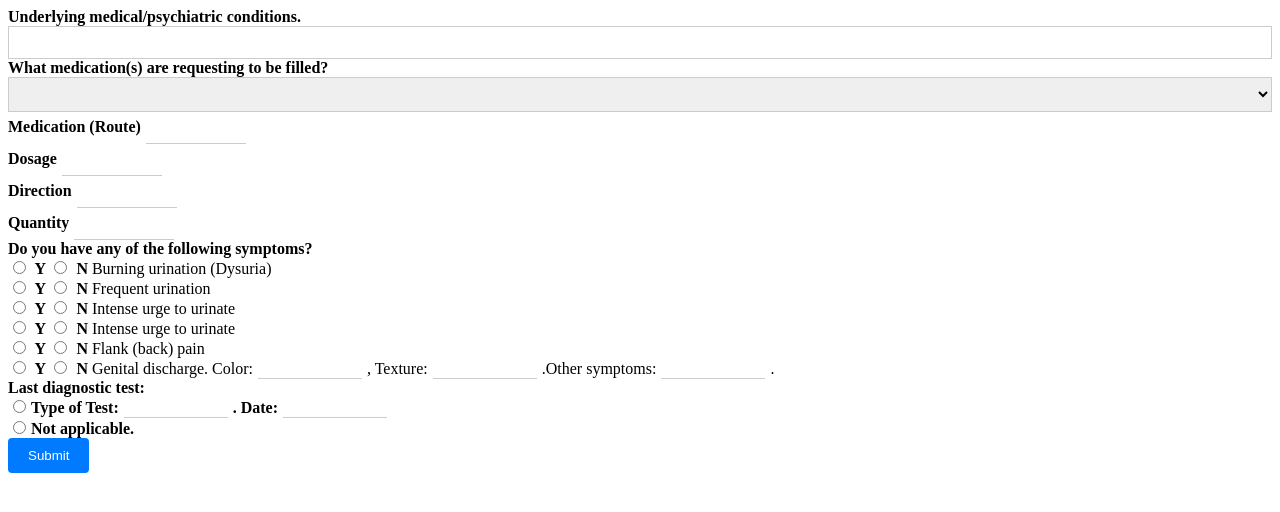
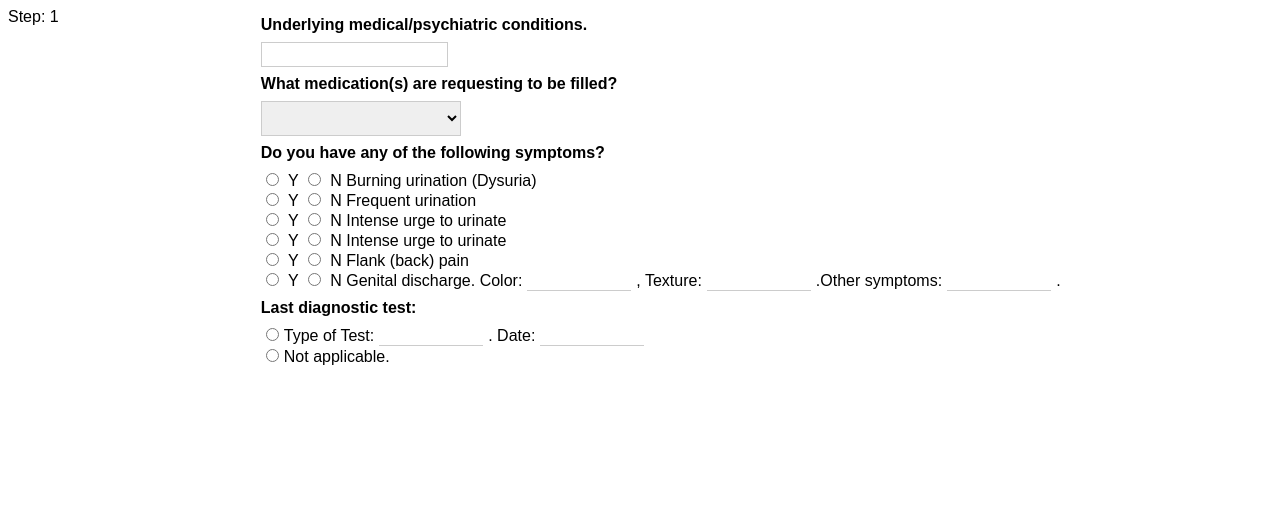
Before and after one commit to oossccaa/vueformdemo, a Vue app: page / in a window 1280 px wide. Shown: the top 512 px of the page. Built offline with nearby package versions, Linux system fonts and the light colour scheme.

Commit message:
新表單

```diff
--- a/package.json
+++ b/package.json
@@ -9,7 +9,8 @@
     "preview": "vite preview"
   },
   "dependencies": {
-    "vue": "^3.4.19"
+    "vue": "^3.4.19",
+    "vue-multiselect": "^3.0.0-beta.3"
   },
   "devDependencies": {
     "@vitejs/plugin-vue": "^5.0.4",
--- a/src/App.vue
+++ b/src/App.vue
@@ -1,7 +1,9 @@
 <script setup>
-import { ref, computed } from 'vue'
+import { ref, computed,nextTick } from 'vue'
+import Multiselect from 'vue-multiselect'
 import Customeized from './Customized.vue'
 const step = ref(1)
+const selectRef = ref(null);
 // option 可以是string也可以是object, string的話就會直接顯示label以及value, object的話會包含value以及contents陣列
 // visible 可以是string也可以是object, string的話就表示對應key欄位的value有值就會顯示, object的話就表示value必須符合key的value才會有值
 // 'key' or {visible: {key: 'key', value: 'value'}}
@@ -11,68 +13,55 @@ const data = ref([
     name: 'Form',
     fields: [
       { key: 'conditions', label: 'Underlying medical/psychiatric conditions.', value: '', type: 'text' },
-      { key: 'medication', label: 'What medication(s) are requesting to be filled?',
+      {
+        key: 'medication', label: 'What medication(s) are requesting to be filled?',
         value: '',
-        type: 'select',
+        type: 'medication',
         options: [
           'Aspirin',
           'Cocaine',
           'Oxycodone',
         ],
-        inputs: [
-          {
-            key: 'MedicationRoute',prefix: 'Medication (Route)',value: '',type: 'text',
-          },
-          {
-            key: 'Dosage',prefix: 'Dosage',value: '',type: 'text',
-          },
-          {
-            key: 'Direction',prefix: 'Direction',value: '',type: 'text',
-          },
-          {
-            key: 'Quantity', prefix: 'Quantity',value: '',type: 'text',
-          }
-        ]
-      },
-      {
+        list: [],
+        extend:  {
           key: 'For medication',
           label: 'For medication %medication. Are you regularly taking this medication?',
           value: '',
           type: 'radio',
-        options: ['Yes, I take it regularly.', 'No, I take it occasionally.','No, I take it as needed.',{
+          options: ['Yes, I take it regularly.', 'No, I take it occasionally.', 'No, I take it as needed.', {
             value: 'customized',
             contents: [
               {
-              key: 'discontinued', prefix: ' No, I have discontinued for',value: '',type: 'text',suffix: ' months.',
+                key: 'discontinued', prefix: 'No, I have discontinued for', value: '', type: 'text', suffix: ' months.',
               }
             ]
           }],
-        visible:'medication',
+        },
       },
       {
         key: 'symptoms',
         label: 'Do you have any of the following symptoms?',
         value: {},
         type: 'true-false',
-        options: ['Burning urination (Dysuria)','Frequent urination','Intense urge to urinate','Intense urge to urinate','Flank (back) pain',
+        options: ['Burning urination (Dysuria)', 'Frequent urination', 'Intense urge to urinate', 'Intense urge to urinate', 'Flank (back) pain',
           {
             value: 'customized',
             contents: [
               {
-                key: 'color',prefix: 'Genital discharge. Color:',value: '',type: 'text',suffix: ', ',
+                key: 'color', prefix: 'Genital discharge. Color:', value: '', type: 'text', suffix: ', ',
               },
               {
-                key: 'texture',prefix: 'Texture:',value: '',type: 'text',suffix: '.'
+                key: 'texture', prefix: 'Texture:', value: '', type: 'text', suffix: '.'
               },
               {
-                key: 'othersymptoms',prefix: 'Other symptoms:',value: '',type: 'text',suffix: '.'
+                key: 'othersymptoms', prefix: 'Other symptoms:', value: '', type: 'text', suffix: '.'
               }
             ]
           }
         ]
       },
       {
-        key: 'lastDiagnostic',label: 'Last diagnostic test:', value: '', type: 'radio',
+        key: 'lastDiagnostic', label: 'Last diagnostic test:', value: '', type: 'radio',
         options: [
           {
             value: 'customized',
@@ -118,20 +107,18 @@ const data = ref([
   // },
 ])
 
+const isCustomized = (option) => {
+  return typeof option !== 'string'
+}
+
 const currentStep = computed(() => {
   return data.value[step.value - 1]
 })
 
-const isCustomized = (option)=>{
-  return typeof option !== 'string'
-}
-
-const __formatLabel = (label,fields)=>{
-  console.log(label);
-  return label.replace(/%(\w+)/g, (match, key) => {
-    const field = fields.find(item => item.key === key);
-    if (field) {
-      return field.value;
+const __formatLabel = (label, name) => {
+  return label.replace(/%medication/g, (match, key) => {
+    if (name) {
+      return name;
     } else {
       return match;
     }
@@ -140,6 +127,25 @@ const __formatLabel = (label,fields)=>{
 
 const saveData = ref([]);
 
+const handleCreateMedication = async (value,index,extend)=>{
+  if(!value || currentStep.value.fields[index].list.some(item=>item.name === value)){
+    return
+  }
+  currentStep.value.fields[index].list.push({
+    name: value,
+    dosage: '',
+    direction: '',
+    quantity: '',
+    extend: JSON.parse(JSON.stringify(extend))
+  })
+  selectRef.value[0].selectedIndex = 0;
+  await nextTick();
+}
+
+const handleSelectExtend = (m,e)=>{
+  console.log(m,e.target.value);
+}
+
 const submitForm = () => {
 
   if (currentStep.value.next !== 0) {
@@ -147,7 +153,12 @@ const submitForm = () => {
   } else {
     step.value = 0;
     saveData.value = data.value.map(item => {
-      return item.fields.reduce((prev, curr) => {
+      return item.fields.reduce((prev, { type, value, options }) => {
+        if (['radio', 'checkbox'].includes(type)) {
+          if (value) {
+
+          }
+        }
         return {
           ...prev,
           [curr.key]: curr.value
@@ -157,12 +168,13 @@ const submitForm = () => {
     console.log('All Form Data:', saveData);
   }
 };
+
 const showFields = (field, fields) => {
   if (!field.visible) {
     return true; // 沒有設置 visible 屬性，默認顯示
   }
-  if(typeof field.visible ==='string') {
-    return fields.find(f=>f.key===field.visible).value
+  if (typeof field.visible === 'string') {
+    return fields.find(f => f.key === field.visible).value
   }
   const { key, value } = field.visible;
   return fields.some(f => f.key === key && f.value === value);
@@ -170,9 +182,14 @@ const showFields = (field, fields) => {
 </script>
 
 <template>
+  <div class="flex">
+    <div class="step-list">
+      Step: {{ step }}
+    </div>
+    <div class="step-form">
       <div v-if="step != 0">
-    <div v-for="(field, index) in currentStep.fields" :key="index" v-show="showFields(field, currentStep.fields)">
-      <label>{{ __formatLabel(field.label,currentStep.fields) }}</label>
+        <div class="step-form__item" v-for="(field, index) in currentStep.fields" :key="index" v-show="showFields(field, currentStep.fields)">
+          <label>{{field.label}}</label>
           <template v-if="field.type === 'radio'">
             <div v-for="(option, optionIndex) in field.options" :key="optionIndex">
               <label>
@@ -212,20 +229,39 @@ const showFields = (field, fields) => {
               <span v-else>{{ option }}</span>
             </div>
           </template>
-      <template v-else-if="field.type ==='select'">
-        <select v-model="field.value">
+          <template v-else-if="field.type === 'medication'">
+            <select ref="selectRef" @change="e=>handleCreateMedication(e.target.value,index,field.extend)">
+              <option value="null"></option>
               <option v-for="(option, optionIndex) in field.options" :key="optionIndex">{{ option }}</option>
             </select>
+            <template v-if="field.list.length">
+              <div class="medication__item" v-for="(medication, inputIndex) in field.list" :key="inputIndex">
+                <div>
+                  <label>Medication (Route)</label>
+                  <input type="text" class="blank bold" v-model="medication.name" />
+                  <label>Dosage</label>
+                  <input type="text" class="blank" v-model="medication.dosage" />
+                  <label>Direction</label>
+                  <input type="text" class="blank" v-model="medication.direction" />
+                  <label>Quantity</label>
+                  <input type="text" class="blank" v-model="medication.quantity" />
+                </div>
+                <div class="bold my-4">{{ __formatLabel(medication.extend.label, medication.name)  }}</div>
+                <div v-for="(option, optionIndex) in medication.extend.options" :key="optionIndex">
+                  <label>
+                    <input type="radio" :value="optionIndex" v-model="medication.extend.value" />
+                    <template v-if="isCustomized(option)">
+                      <Customeized :option="option" />
                     </template>
-      <div v-if="field.inputs">
-        <div v-for="(input, inputIndex) in field.inputs" :key="inputIndex">
-          <label>{{ input.prefix }}</label>
-          <input type="text" class="blank" v-model="input.value">
-          <label>{{ input.suffix }}</label>
+                    <span v-else>{{ option }}</span>
+                  </label>
                 </div>
               </div>
+            </template>
+
+          </template>
         </div>
-    <button type="submit" @click="submitForm">{{ currentStep.next !== 0 ? 'Next' : 'Submit' }}</button>
+        <!-- <button type="submit" @click="submitForm">{{ currentStep.next !== 0 ? 'Next' : 'Submit' }}</button> -->
       </div>
       <div v-else>
         <div class="save-data" v-if="saveData.length > 0">
@@ -237,41 +273,29 @@ const showFields = (field, fields) => {
           </div>
         </div>
       </div>
+    </div>
+  </div>
 </template>
 
 <style lang="scss" scoped>
-body {
-  font-family: Arial, sans-serif;
-  background-color: #f4f4f4;
-  margin: 0;
-  padding: 0;
+*{
+  font-family: sans-serif;
 }
 
-#app {
-  max-width: 600px;
-  margin: 20px auto;
-  background-color: #fff;
-  padding: 20px;
-  border-radius: 8px;
-  box-shadow: 0 0 10px rgba(0, 0, 0, 0.1);
-}
-
-form {
-  display: grid;
-  gap: 10px;
-}
-
-label {
+.step-form__item{
+  >label {
     font-weight: bold;
     text-align: left;
+    display: block;
+    margin: 8px 0;
   }
-
-input[type="text"],
-textarea {
-  width: 100%;
-  padding: 8px;
+  select{
+    display: block;
+  }
+  input[type="text"]{
+    display: block;
     border: 1px solid #ccc;
-  box-sizing: border-box;
+    padding: 4px;
     &.blank {
       display: inline;
       width: 100px;
@@ -282,8 +306,17 @@ textarea {
     }
   }
 
-select{
-  width: 100%;
+}
+
+.medication__item{
+  padding: 12px 8px;
+  border: 1px solid #ccc;
+  margin-bottom: 12px;
+  margin-top: 12px;
+}
+
+select {
+  width: 200px;
   padding: 8px;
   border: 1px solid #ccc;
   box-sizing: border-box;
@@ -306,5 +339,18 @@ button[type="submit"] {
 button[type="submit"]:hover {
   background-color: #0056b3;
 }
+.bold{
+  font-weight: bold;
+}
 
+.flex{
+  display: flex;
+}
+.step-list{
+  width: 20%;
+}
+.my-4{
+  margin-bottom: 4px;
+  margin-top: 4px;
+}
 </style>
```
Also changed, not shown: 1 other file (tests, documents, lock files or other folders). Lines whose indentation alone changed are shown as unchanged.
